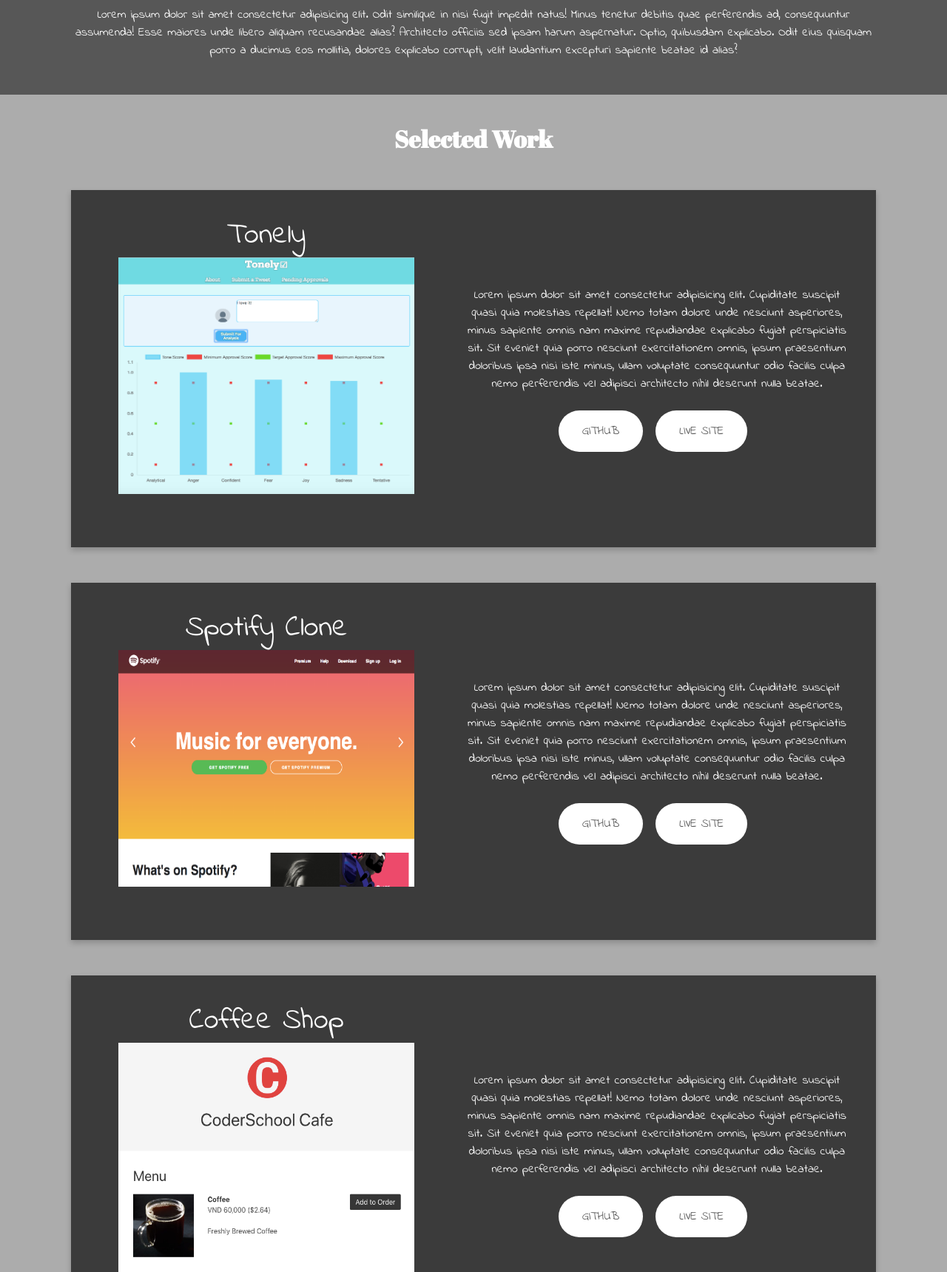
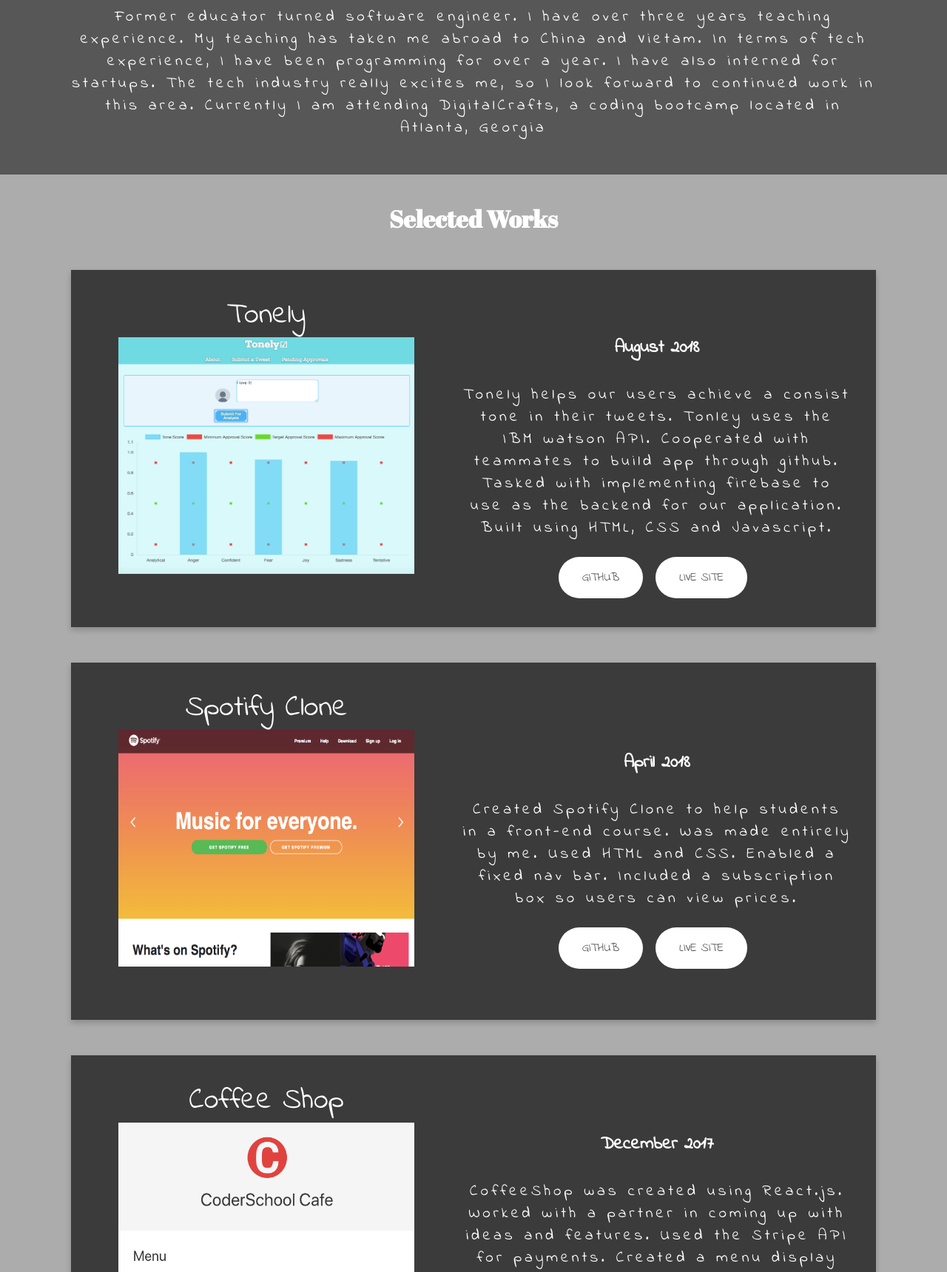
Before and after one commit to achoi2/portfolio, a plain HTML site: page index.html in a window 1280 px wide. Shown: the part 1080-2800 px from the top of the page at 74% size. Drawn offline with Linux system fonts and the light colour scheme.

Commit message:
added text into website

```diff
--- a/index.html
+++ b/index.html
@@ -21,7 +21,7 @@
             <div class="navlinks">
                 <ul>
                     <li class="links-about"><a href="#"></a>About</li>
-                    <li class="links-selected"><a href="#"></a>Selected Work</li>
+                    <li class="links-selected"><a href="#"></a>Selected Works</li>
                     <li class="links-contact"><a href="#"></a>Contact</li>
                 </ul>
             </div>
@@ -37,16 +37,17 @@
     <div class="about">
         <img src="./media/myphoto.jpg" alt="" class="myphoto">
         <div class="column">
-            <p>Lorem ipsum dolor sit amet consectetur adipisicing elit. Odit similique in nisi fugit impedit natus! Minus
-                tenetur debitis quae perferendis ad, consequuntur assumenda! Esse maiores unde libero aliquam recusandae
-                alias? Architecto officiis sed ipsam harum aspernatur. Optio, quibusdam explicabo. Odit eius quisquam porro
-                a ducimus eos mollitia, dolores explicabo corrupti, velit laudantium excepturi sapiente beatae id alias?
-            </p>
+            <span class="paragraph-text">Former educator turned software engineer. I have over three years teaching experience.
+                My teaching has taken me abroad to China and Vietam. In terms of tech experience, I have been programming
+                for over a year. I have also interned for startups. The tech industry really excites me, so I look forward
+                to continued work in this area. Currently I am attending DigitalCrafts, a coding bootcamp located in Atlanta,
+                Georgia
+            </span>
         </div>
     </div>
 
     <div class="selected-work">
-        <h1 class="selected-title">Selected Work</h1>
+        <h1 class="selected-title">Selected Works</h1>
         <div class="column">
             <div class="work-card">
                 <div class="image-container">
@@ -54,14 +55,19 @@
                     <img src="./media/Tonely.png" alt="Tonely" class="web-image">
                 </div>
                 <div class="content-container">
-                    <p>Lorem ipsum dolor sit amet consectetur adipisicing elit. Cupiditate suscipit quasi quia molestias
-                        repellat! Nemo totam dolore unde nesciunt asperiores, minus sapiente omnis nam maxime repudiandae
-                        explicabo fugiat perspiciatis sit. Sit eveniet quia porro nesciunt exercitationem omnis, ipsum praesentium
-                        doloribus ipsa nisi iste minus, ullam voluptate consequuntur odio facilis culpa nemo perferendis
-                        vel adipisci architecto nihil deserunt nulla beatae.</p>
+                    <h2 class="project-date">
+                        August 2018
+                    </h2>
+                    <span class="paragraph-text">
+                        Tonely helps our users achieve a consist tone in their tweets. Tonley uses the IBM watson API. Cooperated with teammates
+                        to build app through github. Tasked with implementing firebase to use as the backend for our application.
+                        Built using HTML, CSS and Javascript.
+                    </span>
                     <div class="card-btns">
-                        <a href="#" class="website-btn">Github</a>
-                        <a href="#" class="website-btn">Live Site</a>
+                        <a href="https://github.com/achoi2/Tweet-Sentiment-Analysis" target="_blank" class="website-btn">Github</a>
+                        <a href="https://achoi2.github.io/Tweet-Sentiment-Analysis/" target="_blank" class="website-btn">Live
+                            Site
+                        </a>
                     </div>
                 </div>
             </div>
@@ -74,14 +80,16 @@
                     <img src="./media/spotify.png" alt="Spotify" class="web-image">
                 </div>
                 <div class="content-container">
-                    <p>Lorem ipsum dolor sit amet consectetur adipisicing elit. Cupiditate suscipit quasi quia molestias
-                        repellat! Nemo totam dolore unde nesciunt asperiores, minus sapiente omnis nam maxime repudiandae
-                        explicabo fugiat perspiciatis sit. Sit eveniet quia porro nesciunt exercitationem omnis, ipsum praesentium
-                        doloribus ipsa nisi iste minus, ullam voluptate consequuntur odio facilis culpa nemo perferendis
-                        vel adipisci architecto nihil deserunt nulla beatae.</p>
+                    <h2 class="project-date">
+                        April 2018
+                    </h2>
+                    <span class="paragraph-text">
+                        Created Spotify Clone to help students in a front-end course. Was made entirely by me. Used HTML and CSS. Enabled a fixed
+                        nav bar. Included a subscription box so users can view prices.
+                    </span>
                     <div class="card-btns">
-                        <a href="#" class="website-btn">Github</a>
-                        <a href="#" class="website-btn">Live Site</a>
+                        <a href="https://github.com/achoi2/Spotify-Clone" target="_blank" class="website-btn">Github</a>
+                        <a href="https://achoi2.github.io/Spotify-Clone/" target="_blank" class="website-btn">Live Site</a>
                     </div>
                 </div>
             </div>
@@ -94,14 +102,18 @@
                     <img src="./media/coffee.png" alt="coffee" class="web-image">
                 </div>
                 <div class="content-container">
-                    <p>Lorem ipsum dolor sit amet consectetur adipisicing elit. Cupiditate suscipit quasi quia molestias
-                        repellat! Nemo totam dolore unde nesciunt asperiores, minus sapiente omnis nam maxime repudiandae
-                        explicabo fugiat perspiciatis sit. Sit eveniet quia porro nesciunt exercitationem omnis, ipsum praesentium
-                        doloribus ipsa nisi iste minus, ullam voluptate consequuntur odio facilis culpa nemo perferendis
-                        vel adipisci architecto nihil deserunt nulla beatae.</p>
+                    <h2 class="project-date">
+                        December 2017
+                    </h2>
+                    <span class="paragraph-text">
+                        CoffeeShop was created using React.js. Worked with a partner in coming up with ideas and features. Used the Stripe API for
+                        payments. Created a menu display for food items. Allowed users to add items in real time.
+                    </span>
                     <div class="card-btns">
-                        <a href="#" class="website-btn">Github</a>
-                        <a href="#" class="website-btn">Live Site</a>
+                        <a href="https://github.com/oscarjes/coderschool-coffee" target="_blank" class="website-btn">Github</a>
+                        <a href="https://oscarjes.github.io/coderschool-coffee/" target="_blank" class="website-btn">Live
+                            Site
+                        </a>
                     </div>
                 </div>
             </div>
@@ -113,14 +125,16 @@
                     <img src="./media/searchflix.png" alt="SearchFlix" class="web-image">
                 </div>
                 <div class="content-container">
-                    <p>Lorem ipsum dolor sit amet consectetur adipisicing elit. Cupiditate suscipit quasi quia molestias
-                        repellat! Nemo totam dolore unde nesciunt asperiores, minus sapiente omnis nam maxime repudiandae
-                        explicabo fugiat perspiciatis sit. Sit eveniet quia porro nesciunt exercitationem omnis, ipsum praesentium
-                        doloribus ipsa nisi iste minus, ullam voluptate consequuntur odio facilis culpa nemo perferendis
-                        vel adipisci architecto nihil deserunt nulla beatae.</p>
+                    <h2 class="project-date">
+                        November 2017
+                    </h2>
+                    <span class="paragraph-text">
+                        SearchFlix is an app built with React.js. Uses the movie database api. Was made entirely by me. Used Bulma and Bloomer for
+                        styling. Users can view a list of current movies playing in theaters. Users can also search movie
+                        results via a search bar.
+                    </span>
                     <div class="card-btns">
-                        <a href="#" class="website-btn">Github</a>
-                        <a href="#" class="website-btn">Live Site</a>
+                        <a href="https://github.com/achoi2/SearchFlix" target="_blank" class="website-btn">Github</a>
                     </div>
                 </div>
             </div>
@@ -132,18 +146,17 @@
                 <h1>Contact</h1>
                 <div class="social-media">
                     <ul class="media-list">
-                        <li><a href="https://www.linkedin.com/in/andrew-choi-26a02141/" target="_blank"><img src="./media/linkedin.png" alt="linkedin"></a></li>
+                        <li><a href="https://www.linkedin.com/in/andrew-choi-26a02141/" target="_blank"><img src="./media/linkedin.png"
+                                    alt="linkedin"></a></li>
                         <li><a href="https://github.com/achoi2" target="_blank"><img src="./media/github.png" alt="github"></a></li>
-                        <li><img src="./media/resume.png" alt="resume"></li>
-                        <li><img src="./media/email.png" alt="email"></li>
+                        <li><a href="./Resume.pdf" download="resume"><img src="./media/resume.png" alt="resume"></li></a>
+                        <li><address><a href="mailto:andrewchoi1@hotmail.com"><img src="./media/email.png" alt="email"></a></address></li>
                     </ul>
                 </div>
             </div>
         </div>
     </div>
 
-
-
     <script src="index.js"></script>
 </body>
 
--- a/styles.css
+++ b/styles.css
@@ -12,6 +12,11 @@ body {
     font-family: 'Abril Fatface', cursive;
     background-color: rgb(255, 255, 255);
     color: rgb(255, 255, 255);
+}
+
+.paragraph-text {
+    font-size: 1.3em;
+    letter-spacing: .2em;
 }
 
 /*******************************
@@ -166,6 +171,10 @@ nav {
     display: block;
 }
 
+.project-date {
+    margin-bottom: 1.3em;
+}
+
 .web-image {
     width: 25em;
     height: 20em;
```
Also changed, not shown: 1 other file.
